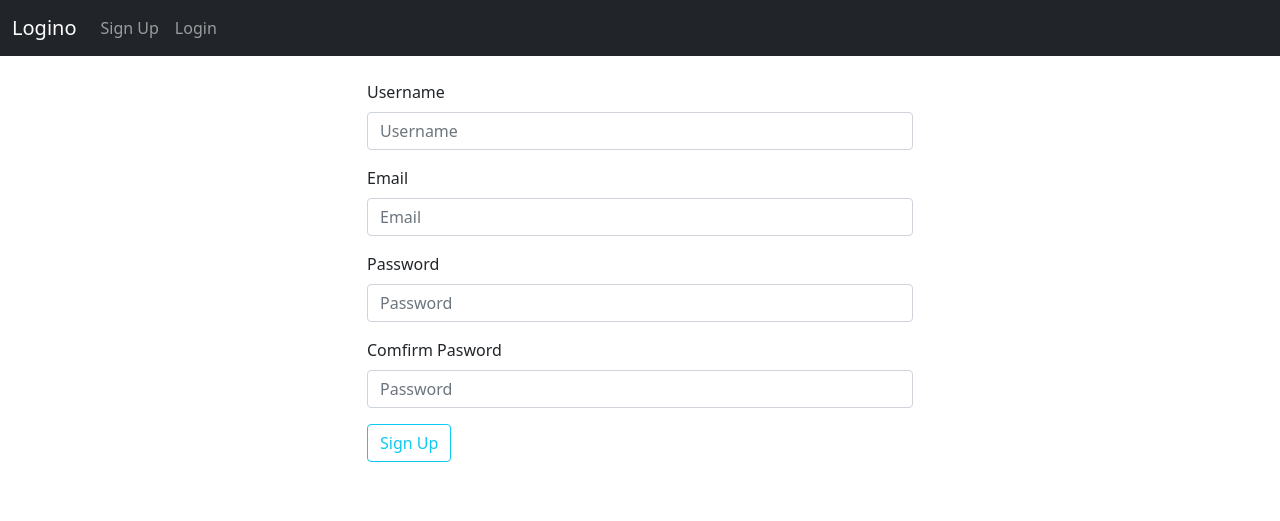
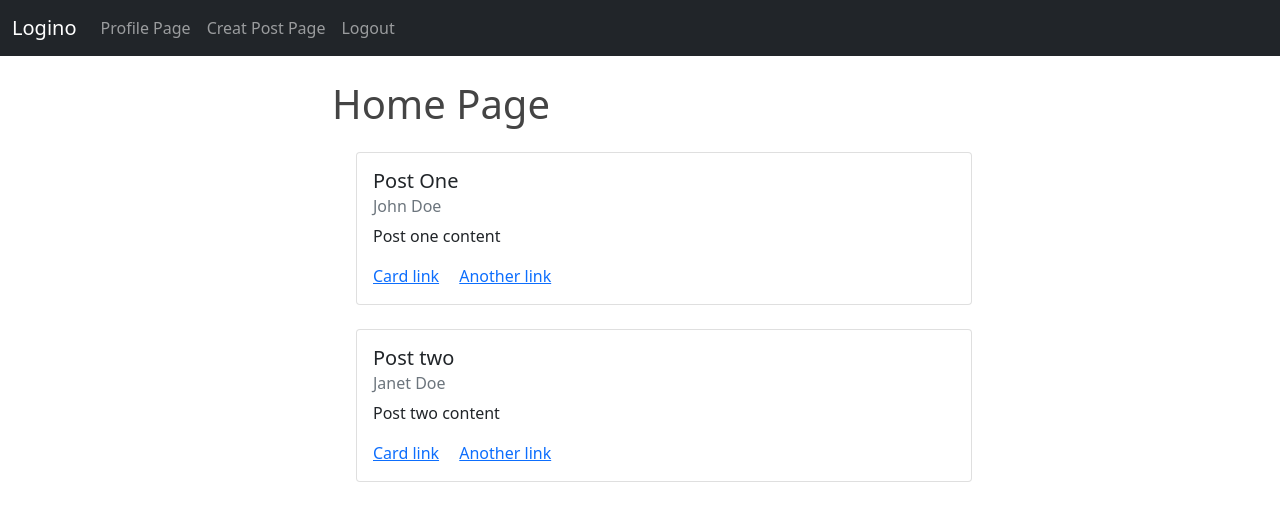
Before and after one commit to Princekrampah/phpBlog, a PHP site: page / in a window 1280 px wide. Shown: the top 521 px of the page. Run offline with PHP 8.4, Linux system fonts and the light colour scheme; the visitor is signed in with stand-in values (Sample User, id 1).

Commit message:
Mock up done

```diff
--- a/LoginSystem/header.php
+++ b/LoginSystem/header.php
@@ -16,7 +16,7 @@
     <header>
         <nav class="navbar navbar-expand-lg navbar-dark bg-dark">
             <div class="container-fluid">
-                <a class="navbar-brand" href="#">Logino</a>
+                <a class="navbar-brand" href="./index.php">Logino</a>
                 <button class="navbar-toggler" type="button" data-bs-toggle="collapse" data-bs-target="#navbarNav" aria-controls="navbarNav" aria-expanded="false" aria-label="Toggle navigation">
                     <span class="navbar-toggler-icon"></span>
                 </button>
@@ -25,10 +25,13 @@
                         <li class="nav-item">
                             <?php
 
+                            session_start();
+
                             if (isset($_SESSION['username'])) {
-                                echo  '<a class="nav-link" href="index.php">Profile Page</a>';
+                                echo  '<a class="nav-link" href="profile.php">Profile Page</a>';
+                                echo  '<li class="nav-item"> <a class="nav-link" href="create_post.php">Creat Post Page</a> </li>';
                             } else {
-                                echo  '<a class="nav-link" href="index.php">Sign Up</a>';
+                                echo  '<a class="nav-link" href="signup.php">Sign Up</a>';
                             }
 
                             ?>
@@ -37,7 +40,7 @@
                             <?php
 
                             if (isset($_SESSION['username'])) {
-                                echo  '<a class="nav-link" href="login.php">Logout</a>';
+                                echo  '<a class="nav-link" href="logout.php">Logout</a>';
                             } else {
                                 echo  '<a class="nav-link" href="login.php">Login</a>';
                             }
--- a/LoginSystem/includes/dbConnection.inc.php
+++ b/LoginSystem/includes/dbConnection.inc.php
@@ -16,7 +16,7 @@ $connection = null;
 
 try {
     $connection = new PDO($dataSource, $USERNAME, $PASSWORD, $settings);
-    echo "Connection established";
+    // echo "Connection established";
 } catch (PDOException $ex) {
     $connection = null;
     echo "[Error] " . $ex->getMessage();
--- a/LoginSystem/index.php
+++ b/LoginSystem/index.php
@@ -3,35 +3,64 @@
 include_once 'header.php';
 ?>
 
-<!-- main content -->
-<main class="container">
+
+<div class="container-fluid">
   <div class="row d-flex justify-content-center mt-4">
-    <fieldset class="col-md-6">
-      <!-- change the action part -->
-      <form class="form" action="includes/signup.inc.php" method="POST">
-        <label for="username_id" class="form-label">Username</label>
-        <input class="form-control mb-3" type="text" placeholder="Username" id="username_id" aria-label="default input example" name="username" />
-
-        <label for="email_id" class="form-label">Email</label>
-        <input class="form-control mb-3" type="email" placeholder="Email" id="email_id" aria-label="default input example" name="email" />
-
-        <label for="password_id" class="form-label">Password</label>
-        <input class="form-control mb-3" type="password" placeholder="Password" id="password_id" aria-label="default input example" name="password" />
-
-        <label for="password_repeat" class="form-label">Comfirm Pasword</label>
-        <input class="form-control mb-3" type="password" placeholder="Password" id="password_repeat" aria-label="default input example" name="confirm_password" />
+    <div class="col-md-3"></div>
+    <div class="col-md-6">
 
 
-        <button type="submit" name="submit" class="btn btn-outline-info">Sign Up</button>
-      </form>
-    </fieldset>
+      <div style="color: #444;">
+        <h1>Home Page</h1>
+      </div>
+
+      <?php
+      // test array
+
+      $posts = array(
+        array(
+          "title" => "Post One",
+          "content" => "Post one content",
+          "author" => "John Doe"
+        ),
+
+        array(
+          "title" => "Post two",
+          "content" => "Post two content",
+          "author" => "Janet Doe"
+        )
+      )
+
+      ?>
+
+      <!-- loop for all the posts -->
+      <?php foreach ($posts as $post) : ?>
+
+        <div class="card m-4" style="width: 100%;">
+          <div class="card-body">
+            <h5 class="card-title"><?= $post['title'] ?></h5>
+            <h6 class="card-subtitle mb-2 text-muted"><?= $post['author'] ?></h6>
+            <p class="card-text"><?= $post['content'] ?></p>
+            <a href="#" class="card-link">Card link</a>
+            <a href="#" class="card-link">Another link</a>
+          </div>
+        </div>
+      <?php endforeach; ?>
+
+    </div>
+
+
+
+
+    <div class="col-md-3"></div>
   </div>
-</main>
+
+</div>
+
+
+
 
 <!-- footer script -->
 <?php
 include_once 'footer.php';
 ?>
-</body>
-
-</html>
--- a/LoginSystem/login.php
+++ b/LoginSystem/login.php
@@ -15,7 +15,7 @@ include_once 'header.php';
                 <label for="password_id" class="form-label">Paasword</label>
                 <input class="form-control mb-3" type="password" placeholder="Password" id="password_id" aria-label="default input example" name="password" />
 
-                <button type="submit" class="btn btn-outline-info">Login</button>
+                <button type="submit" name="submit" class="btn btn-outline-info">Login</button>
             </form>
         </fieldset>
     </div>
```
Also changed, not shown: LoginSystem/create_post.php (added, +34 -0 lines), LoginSystem/includes/functions.inc.php (+9 -10 lines), LoginSystem/includes/login.inc.php (+4 -3 lines), LoginSystem/includes/signup.inc.php (+16 -14 lines), LoginSystem/logout.php (added, +25 -0 lines), LoginSystem/profile.php (added, +27 -0 lines), LoginSystem/signup.php (added, +37 -0 lines).
